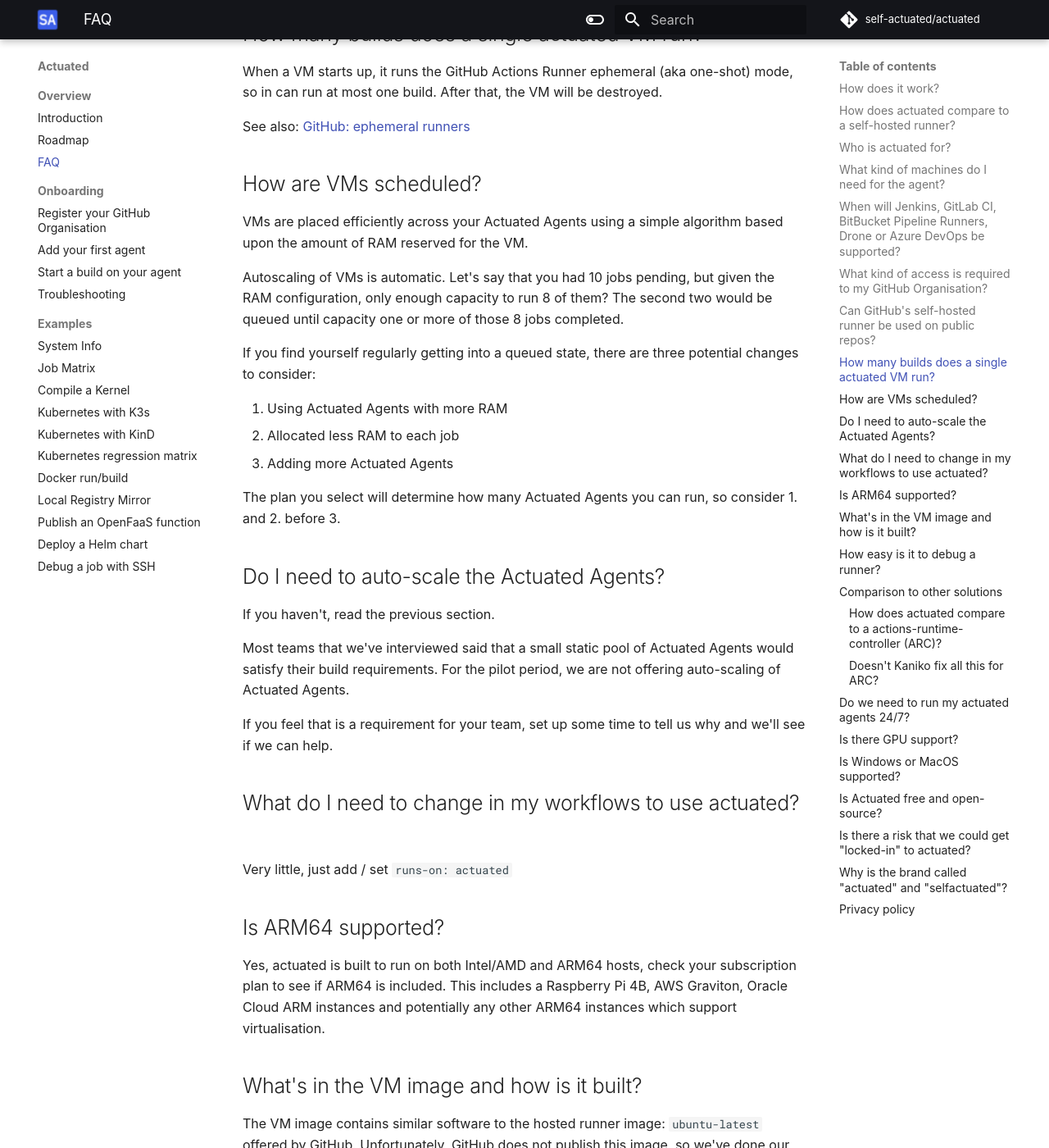
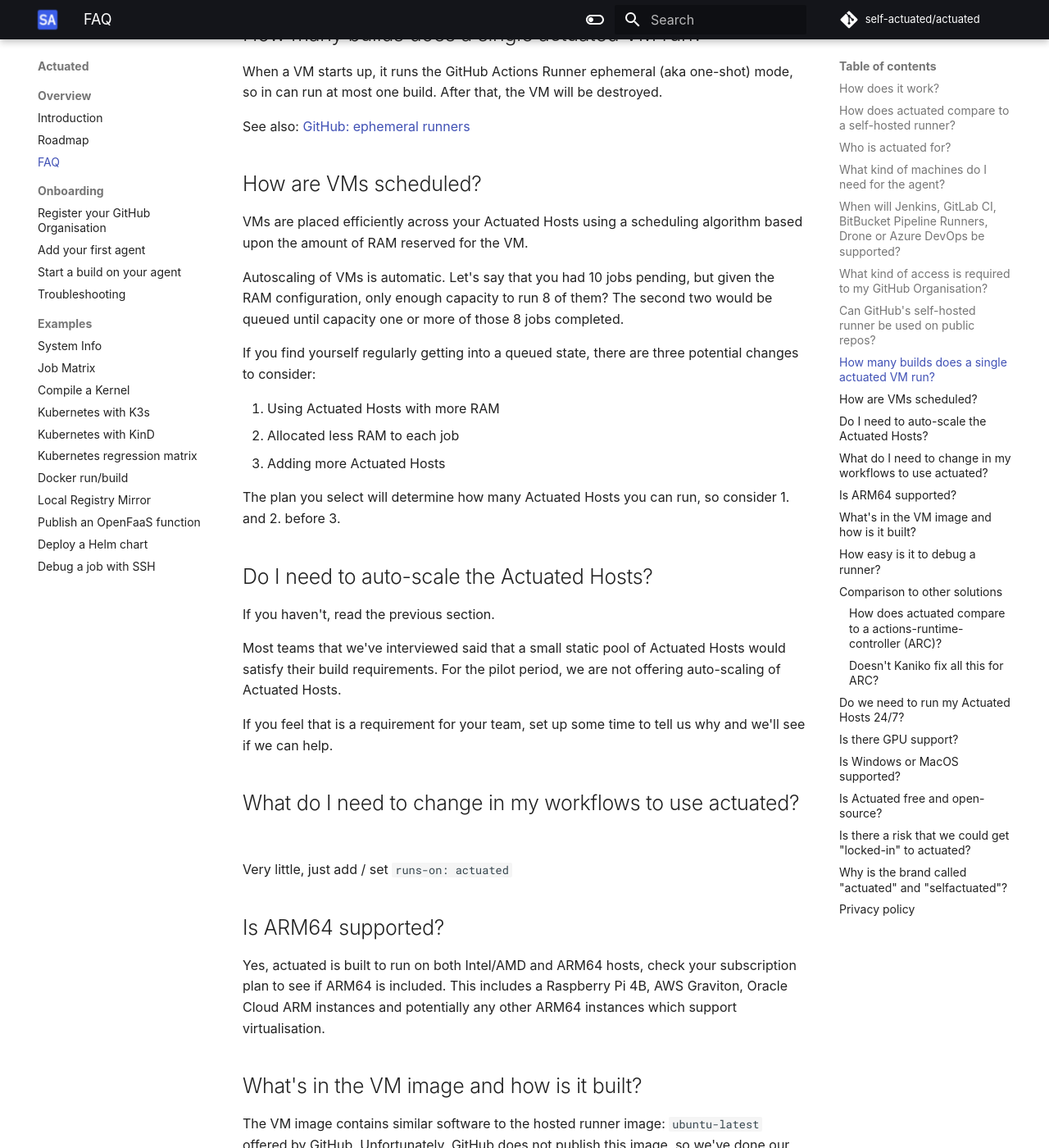
Before and after one commit to welteki/docs.actuated.dev, an MkDocs documentation site: the page built from docs/faq.md, in a window 1280 px wide and 1400 px high, scrolled down 3517 px. Shown: the whole window at 82% size. Built offline with MkDocs 1.6.1 and Material for MkDocs 9.7.7, drawn with Linux system fonts in a browser that asks for light colours; some web fonts are replaced; some of the changed text lies outside the part shown.

Commit message:
Rename actuated agents to hosts
Signed-off-by: Alex Ellis (OpenFaaS Ltd) <alexellis2@gmail.com>

```diff
--- a/docs/faq.md
+++ b/docs/faq.md
@@ -89,23 +89,23 @@
 
 ## How are VMs scheduled?
 
-VMs are placed efficiently across your Actuated Agents using a simple algorithm based upon the amount of RAM reserved for the VM.
+VMs are placed efficiently across your Actuated Hosts using a scheduling algorithm based upon the amount of RAM reserved for the VM.
 
 Autoscaling of VMs is automatic. Let's say that you had 10 jobs pending, but given the RAM configuration, only enough capacity to run 8 of them? The second two would be queued until capacity one or more of those 8 jobs completed.
 
 If you find yourself regularly getting into a queued state, there are three potential changes to consider:
 
-1. Using Actuated Agents with more RAM
+1. Using Actuated Hosts with more RAM
 2. Allocated less RAM to each job
-3. Adding more Actuated Agents
+3. Adding more Actuated Hosts
 
-The plan you select will determine how many Actuated Agents you can run, so consider 1. and 2. before 3.
+The plan you select will determine how many Actuated Hosts you can run, so consider 1. and 2. before 3.
 
-## Do I need to auto-scale the Actuated Agents?
+## Do I need to auto-scale the Actuated Hosts?
 
 If you haven't, read the previous section.
 
-Most teams that we've interviewed said that a small static pool of Actuated Agents would satisfy their build requirements. For the pilot period, we are not offering auto-scaling of Actuated Agents.
+Most teams that we've interviewed said that a small static pool of Actuated Hosts would satisfy their build requirements. For the pilot period, we are not offering auto-scaling of Actuated Hosts.
 
 If you feel that is a requirement for your team, set up some time to tell us why and we'll see if we can help.
 
@@ -183,7 +183,7 @@
 
 In addition, Kaniko cannot and will not help you to run that container that you've just built to validate it to run end to end tests, neither can it run a KinD cluster, or a Minikube cluster.
 
-## Do we need to run my actuated agents 24/7?
+## Do we need to run my Actuated Hosts 24/7?
 
 Let's say that you wanted to access a single ARM64 runner to speed up your ARM builds from [33 minutes to < 2 minutes like in this example](https://blog.alexellis.io/blazing-fast-ci-with-microvms/).
 
@@ -192,7 +192,7 @@
 * Buy a Mac Mini M1, host it in your office or a co-lo with Asahi Linux installed. That's a one-time cost and will last for several years.
 * Or you could rent an AWS a1.metal by the hour from AWS with very little up front cost, and pay for the time you use it.
 
-In both cases, we're not talking about a significant amount of money, *however we are sometimes asked about whether actuated agents need to be running 24/7*.
+In both cases, we're not talking about a significant amount of money, *however we are sometimes asked about whether Actuated Hosts need to be running 24/7*.
 
 The answer if that it's a trade-off between cost and convenience. We recommend running them continually, however you can turn them off when you're not using them if you think it is worth your time to do so.
 
@@ -253,4 +253,8 @@
 
 This information is required to operate the SaaS including scheduling of VMs and for technical support.
 
-Traffic between the SaaS and agents is over HTTPS only with TLS encryption and unique API tokens.
+Traffic between the SaaS and customer agents is only made over HTTPS, using TLS encryption and API tokens.
+
+Event data recorded from GitHub Actions is stored and used to deliver quality of service and scheduling. This data is stored on a server managed by DigitalOcean LLC in the United Kingdom. The control plane is hosted with Linode LLC in the United Kingdom.
+
+No data is shared with third parties.
```
Also changed, not shown: docs/add-agent.md (+1 -1 lines), docs/examples/matrix-k8s.md (+1 -1 lines), docs/examples/registry-mirror.md (+1 -1 lines), docs/expose-agent.md (+2 -2 lines), docs/troubleshooting.md (+1 -1 lines).
